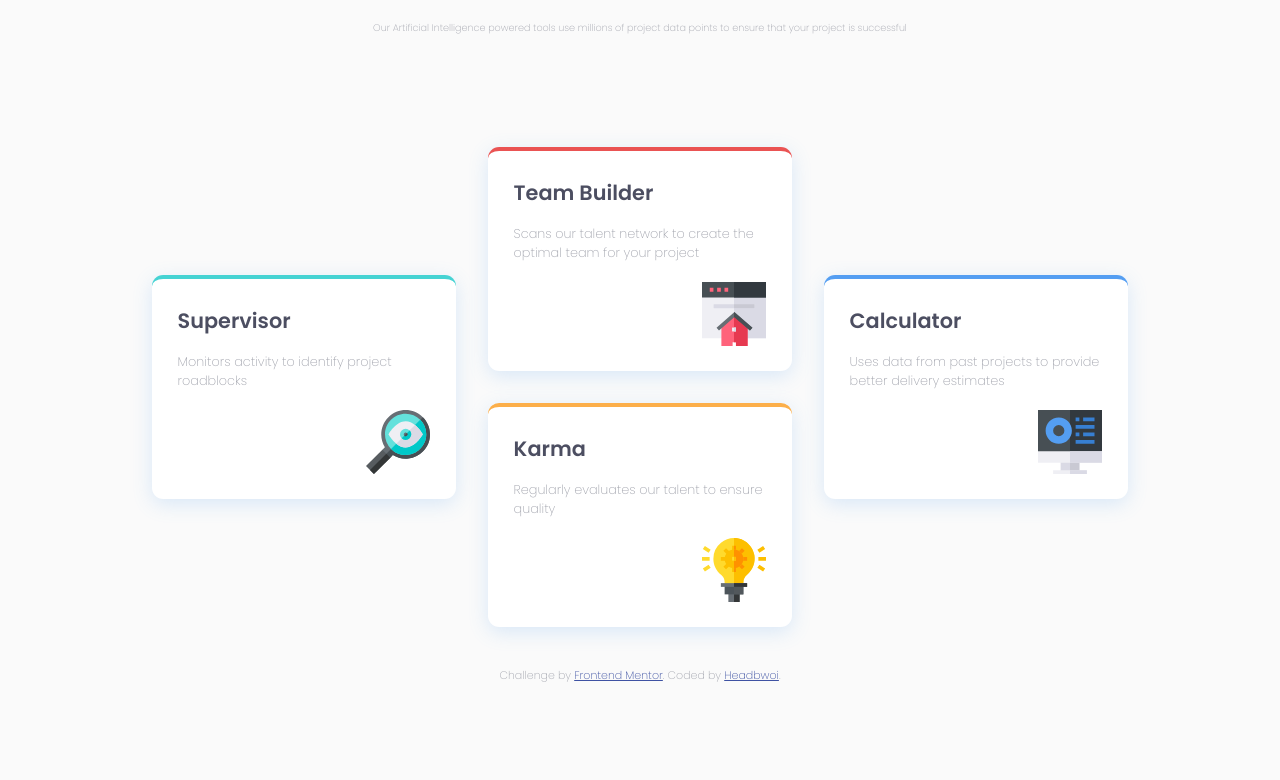
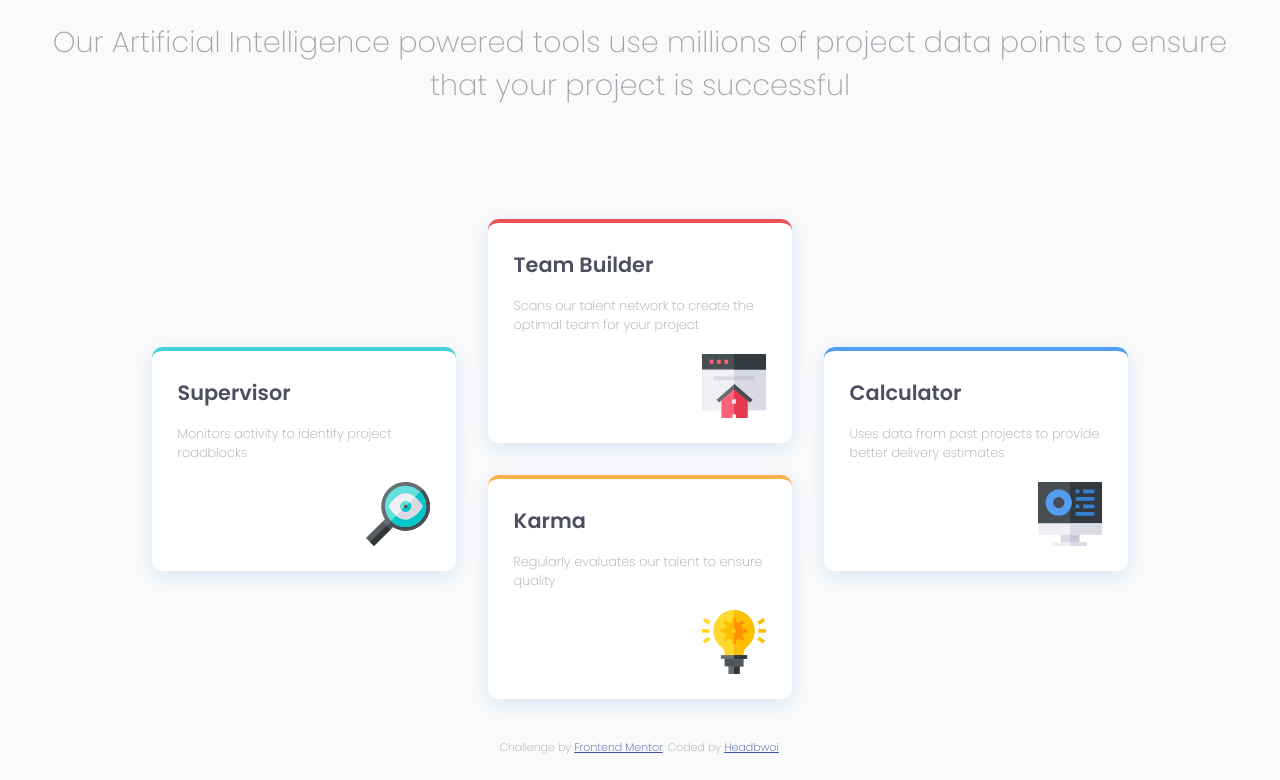
Before and after one commit to Headbwoi/fem-four-card, a plain HTML site: page index.html in a window 1280 px wide. Shown: the part 104-884 px from the top of the page. Before the commit the page ends 812 px from the top, so only its background shows below. Drawn offline with Linux system fonts and the light colour scheme.

Commit message:
Update style.css

```diff
--- a/style.css
+++ b/style.css
@@ -105,7 +105,7 @@ main{
     font-size: 3rem;
   }
   header p{
-    font-size: .6rem;
+    font-size: 1.8rem;
   }
   main{
     flex-direction: row;
```
